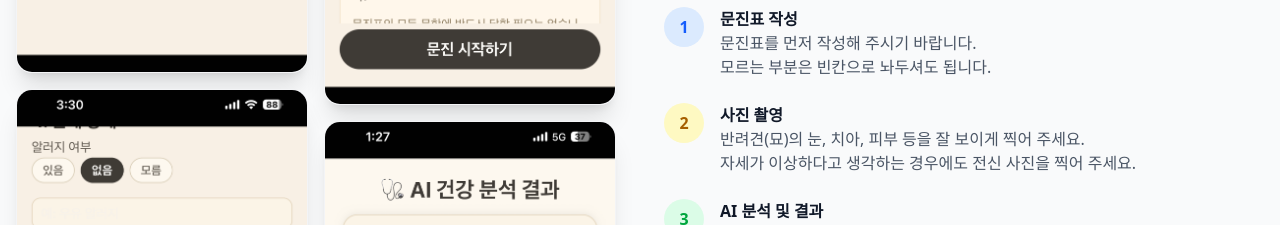
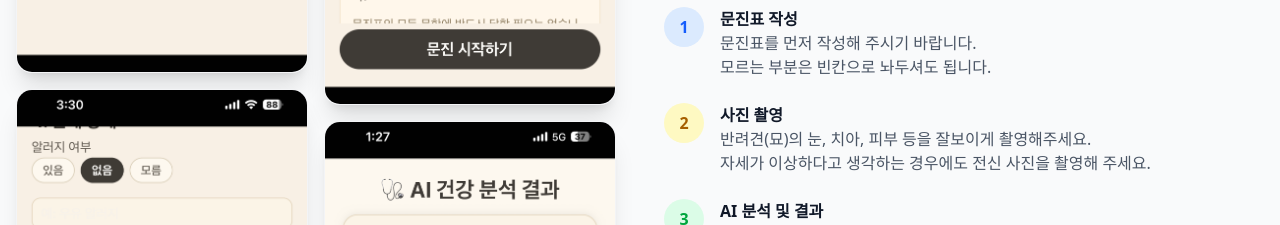
Before and after one commit to pdol1114-bit/inovaaiweb, a Next.js app: page /sniff in a window 1280 px wide. Shown: the part 1920-2145 px from the top of the page. Built offline with nearby package versions, Linux system fonts and the light colour scheme.

Commit message:
style: refine Step 2 instruction phrasing on Sniff page

```diff
--- a/src/app/sniff/page.tsx
+++ b/src/app/sniff/page.tsx
@@ -82,8 +82,8 @@ export default function SniffPage() {
                                     <div>
                                         <h4 className="font-bold text-gray-900">사진 촬영</h4>
                                         <p className="text-gray-600">
-                                            반려견(묘)의 눈, 치아, 피부 등을 잘 보이게 찍어 주세요. <br />
-                                            자세가 이상하다고 생각하는 경우에도 전신 사진을 찍어 주세요.
+                                            반려견(묘)의 눈, 치아, 피부 등을 잘보이게 촬영해주세요. <br />
+                                            자세가 이상하다고 생각하는 경우에도 전신 사진을 촬영해 주세요.
                                         </p>
                                     </div>
                                 </div>
```
